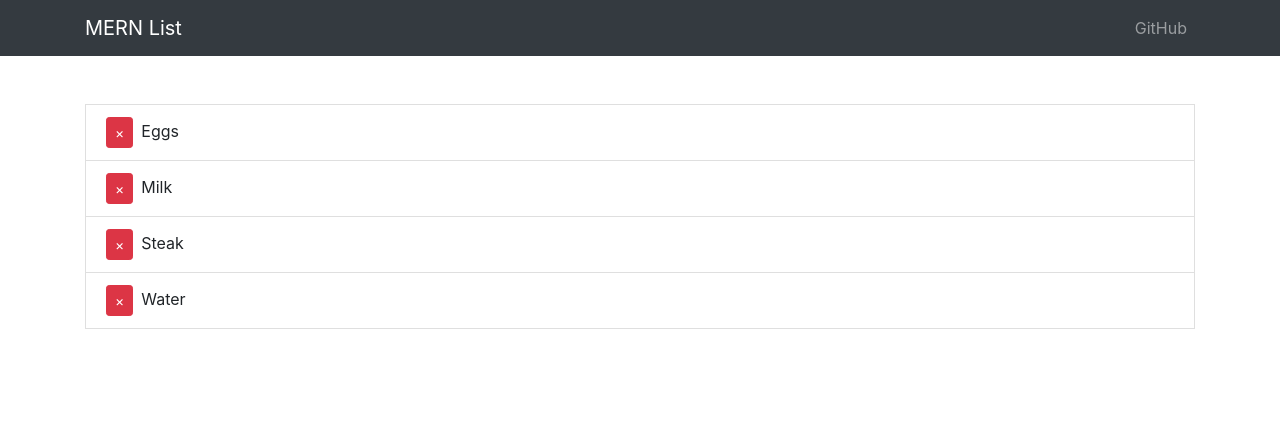
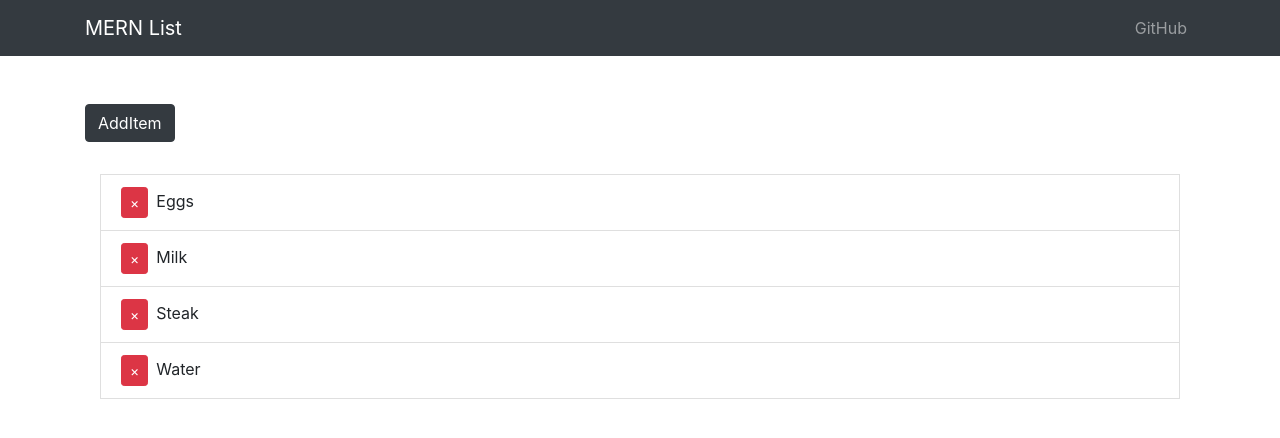
Before and after one commit to AdamPodoxin/MERN-List, a React (Create React App) app in the folder client/: page / in a window 1280 px wide. Shown: the top 438 px of the page. Built offline with nearby package versions, Linux system fonts and the light colour scheme.

Commit message:
Create add item modal

```diff
--- a/client/src/App.js
+++ b/client/src/App.js
@@ -1,6 +1,8 @@
 import React, { Component } from 'react';
 import AppNavbar from './components/AppNavbar';
 import ShoppingList from './components/ShoppingList';
+import ItemModal from './components/ItemModal';
+import { Container } from 'reactstrap';
 
 import { Provider } from 'react-redux';
 import store from './store';
@@ -14,7 +16,11 @@
       <Provider store={store}>
         <div className="App">
           <AppNavbar />
-          <ShoppingList />
+
+          <Container>
+            <ItemModal />
+            <ShoppingList />
+          </Container>
         </div>
       </Provider>
     );
--- a/client/src/actions/itemActions.js
+++ b/client/src/actions/itemActions.js
@@ -1,14 +1,21 @@
-import { GET_ITEMS, ADD_ITEM, DELETE_ITEM } from './types';
+import { GET_ITEMS, ADD_ITEM, DELETE_ITEM } from "./types";
 
 export const getItems = () => {
-    return {
-        type: GET_ITEMS
-    };
-}
+  return {
+    type: GET_ITEMS,
+  };
+};
 
 export const deleteItem = (id) => {
-    return {
-        type: DELETE_ITEM,
-        payload: id
-    };
-}
+  return {
+    type: DELETE_ITEM,
+    payload: id,
+  };
+};
+
+export const addItem = (item) => {
+  return {
+    type: ADD_ITEM,
+    payload: item,
+  };
+};
--- /dev/null
+++ b/client/src/components/ItemModal.js
@@ -0,0 +1,89 @@
+import React, { Component } from "react";
+import {
+  Button,
+  Modal,
+  ModalHeader,
+  ModalBody,
+  Form,
+  FormGroup,
+  Label,
+  Input,
+} from "reactstrap";
+import { connect } from "react-redux";
+import { addItem } from "../actions/itemActions";
+import { v4 as uuid } from "uuid";
+
+class ItemModal extends Component {
+  state = {
+    modal: false,
+    name: "",
+  };
+
+  toggle = () => {
+    this.setState({
+      modal: !this.state.modal,
+    });
+  };
+
+  onChange = (e) => {
+    this.setState({
+      [e.target.name]: e.target.value,
+    });
+  };
+
+  onSubmit = (e) => {
+    e.preventDefault();
+
+    const newItem = {
+      id: uuid(),
+      name: this.state.name,
+    };
+
+    //Add item via addItem action
+    this.props.addItem(newItem);
+
+    //Close modal
+    this.toggle();
+  };
+
+  render() {
+    return (
+      <div>
+        <Button
+          color="dark"
+          style={{ marginBottom: "2rem" }}
+          onClick={this.toggle}
+        >
+          AddItem
+        </Button>
+
+        <Modal isOpen={this.state.modal} toggle={this.toggle}>
+          <ModalHeader toggle={this.toggle}>Add to list</ModalHeader>
+          <ModalBody>
+            <Form onSubmit={this.onSubmit}>
+              <FormGroup>
+                <Label for="item">Item</Label>
+                <Input
+                  type="text"
+                  name="name"
+                  id="item"
+                  placeholder="Add item"
+                  onChange={this.onChange}
+                />
+                <Button color="dark" style={{ marginTop: "2rem" }} block>
+                  Add item
+                </Button>
+              </FormGroup>
+            </Form>
+          </ModalBody>
+        </Modal>
+      </div>
+    );
+  }
+}
+
+const mapStateToProps = (state) => ({
+  item: state.item,
+});
+
+export default connect(mapStateToProps, { addItem })(ItemModal);
--- a/client/src/components/ShoppingList.js
+++ b/client/src/components/ShoppingList.js
@@ -1,7 +1,6 @@
 import React, { Component } from 'react';
 import { Container, ListGroup, ListGroupItem, Button } from 'reactstrap';
 import { CSSTransition, TransitionGroup } from 'react-transition-group';
-import { v4 as uuid } from 'uuid';
 import { connect } from 'react-redux';
 import { getItems, deleteItem } from '../actions/itemActions';
 import PropTypes from 'prop-types';
--- a/client/src/reducers/itemReducer.js
+++ b/client/src/reducers/itemReducer.js
@@ -1,25 +1,31 @@
-import { v4 as uuid } from 'uuid';
-import { GET_ITEMS, ADD_ITEM, DELETE_ITEM } from '../actions/types';
+import { v4 as uuid } from "uuid";
+import { GET_ITEMS, ADD_ITEM, DELETE_ITEM } from "../actions/types";
 
 const initialState = {
   items: [
-        { id: uuid(), name: 'Eggs' },
-        { id: uuid(), name: 'Milk' },
-        { id: uuid(), name: 'Steak' },
-        { id: uuid(), name: 'Water' }
-    ]
+    { id: uuid(), name: "Eggs" },
+    { id: uuid(), name: "Milk" },
+    { id: uuid(), name: "Steak" },
+    { id: uuid(), name: "Water" },
+  ],
 };
 
 export default function (state = initialState, action) {
   switch (action.type) {
     case GET_ITEMS:
       return {
-                ...state
+        ...state,
       };
     case DELETE_ITEM:
       return {
         ...state,
-                items: state.items.filter(item => item.id !== action.payload)
+        items: state.items.filter((item) => item.id !== action.payload),
+      };
+
+    case ADD_ITEM:
+      return {
+        ...state,
+        items: [action.payload, ...state.items],
       };
     default:
       return state;
--- a/client/src/store.js
+++ b/client/src/store.js
@@ -7,7 +7,8 @@
 const middleware = [thunk];
 
 const store = createStore(rootReducer, initialState, compose(
-    applyMiddleware(...middleware)
+    applyMiddleware(...middleware),
+    window.__REDUX_DEVTOOLS_EXTENSION__ && window.__REDUX_DEVTOOLS_EXTENSION__()
 ));
 
 export default store;
```
Lines whose indentation alone changed are shown as unchanged.
